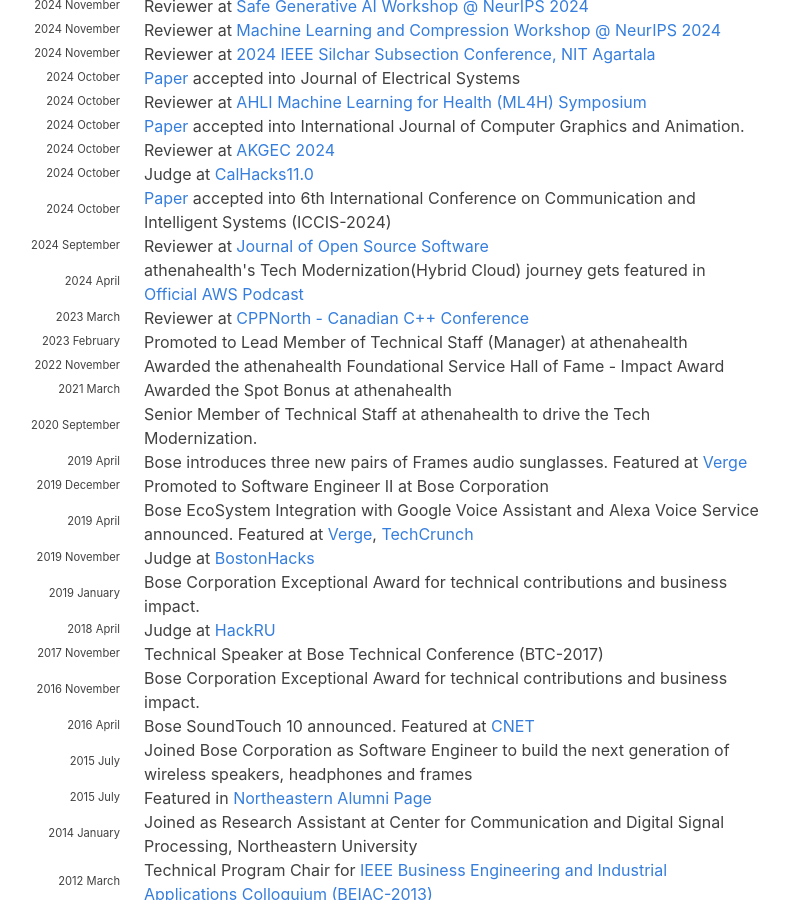
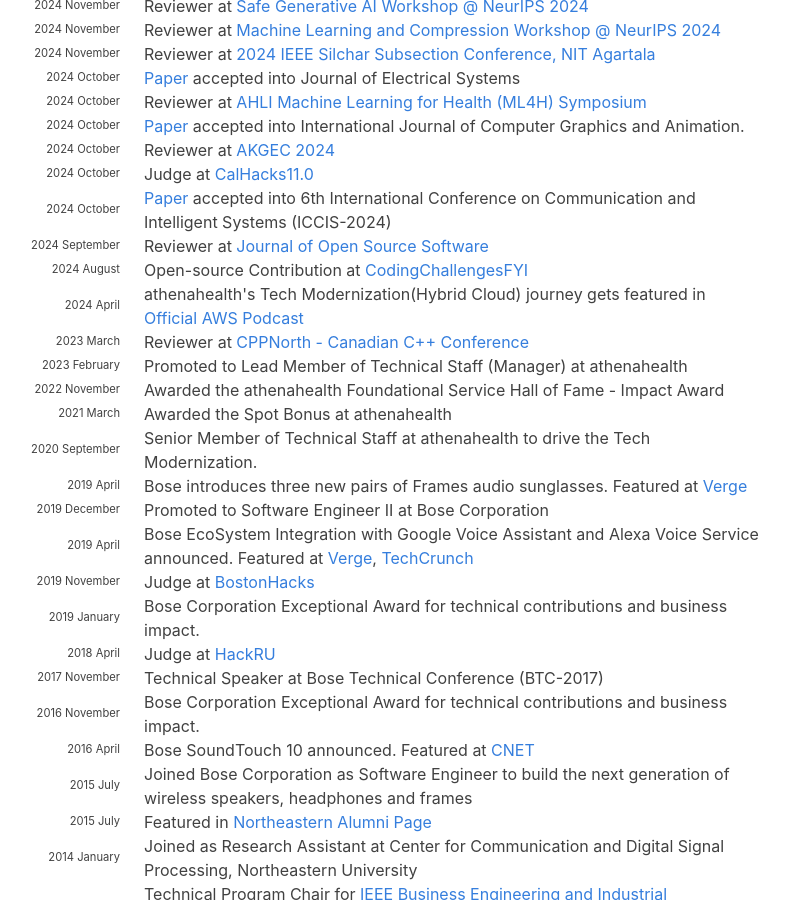
Before and after one commit to hariharanragothaman/hariharanragothaman.github.io, a Jekyll site: the page built from index.md, in a window 1280 px wide and 900 px high, scrolled down 1756 px. Shown: the whole window, without its empty margins (188-977 px from the left). Built offline with Jekyll 4.4.1, drawn with Linux system fonts in a browser that asks for light colours; nearby versions of some CDN libraries; some web fonts are replaced.

Commit message:
Polishes and Updates

```diff
--- a/_data/news.yaml
+++ b/_data/news.yaml
@@ -186,6 +186,9 @@
   year-extra: September
   description: Reviewer at <a href="https://joss.theoj.org/">Journal of Open Source Software</a>
 
+- year: 2024
+  year-extra: August
+  description: Open-source Contribution at <a href="  https://github.com/CodingChallengesFYI">CodingChallengesFYI</a>
 
 #-------------------------------------------- 2024 --------------------------------------------------------------------
 
```
